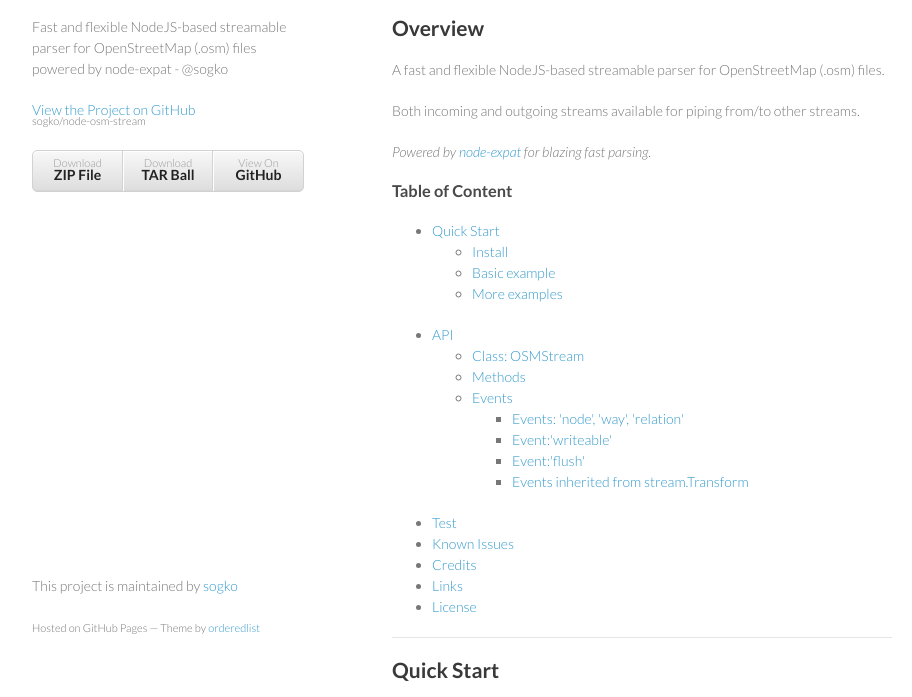
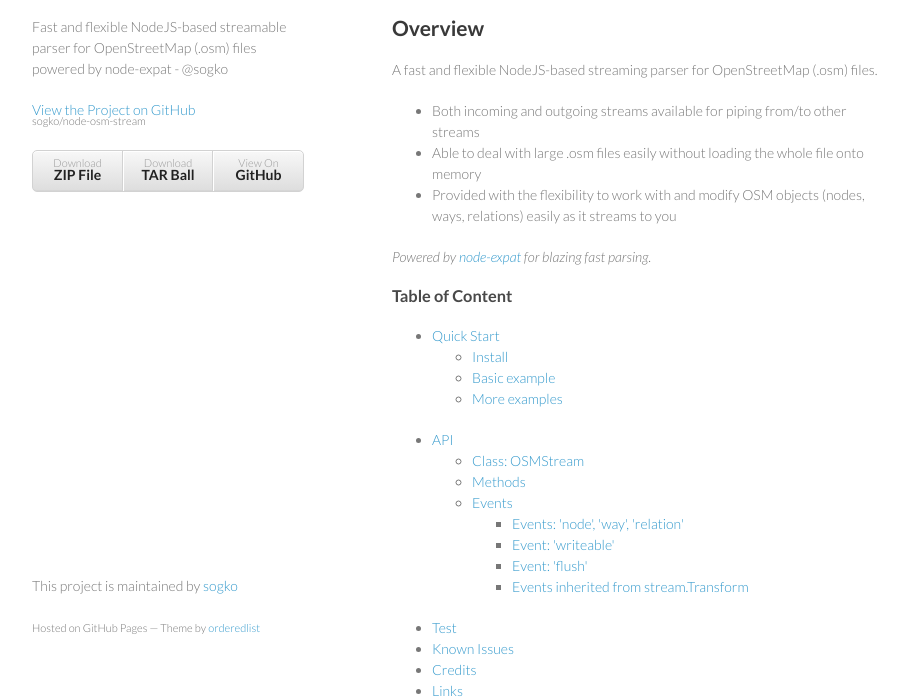
Before and after one commit to sogko/node-osm-stream, a plain HTML site: page index.html in a window 1280 px wide. Shown: the part 93-790 px from the top of the page, without its empty margins (178-1090 px from the left). Drawn offline with Linux system fonts and the light colour scheme.

Commit message:
Create gh-pages branch via GitHub

```diff
--- a/index.html
+++ b/index.html
@@ -34,11 +34,13 @@
 <h2>
 <a name="overview" class="anchor" href="#overview"><span class="octicon octicon-link"></span></a>Overview</h2>
 
-<p>A fast and flexible NodeJS-based streamable parser for OpenStreetMap (.osm) files.</p>
+<p>A fast and flexible NodeJS-based streaming parser for OpenStreetMap (.osm) files.</p>
 
-<p>Both incoming and outgoing streams available for piping from/to other streams.</p>
-
-<p><em>Powered by  <a href="https://github.com/node-xmpp/node-expat">node-expat</a> for blazing fast parsing.</em></p>
+<ul>
+<li>Both incoming and outgoing streams available for piping from/to other streams</li>
+<li>Able to deal with large .osm files easily without loading the whole file onto memory</li>
+<li>Provided with the flexibility to work with and modify OSM objects (nodes, ways, relations) easily as it streams to you</li>
+</ul><p><em>Powered by  <a href="https://github.com/node-xmpp/node-expat">node-expat</a> for blazing fast parsing.</em></p>
 
 <h3>
 <a name="table-of-content" class="anchor" href="#table-of-content"><span class="octicon octicon-link"></span></a>Table of Content</h3>
@@ -64,8 +66,8 @@
 
 <ul>
 <li><a href="#events-node-way-relation">Events: 'node', 'way', 'relation'</a></li>
-<li><a href="#event-writeable">Event:'writeable'</a></li>
-<li><a href="#event-flush">Event:'flush'</a></li>
+<li><a href="#event-writeable">Event: 'writeable'</a></li>
+<li><a href="#event-flush">Event: 'flush'</a></li>
 <li><a href="#events-inherited-from-streamtransform">Events inherited from stream.Transform</a></li>
 </ul>
 </li>
@@ -186,7 +188,7 @@
 </code></pre>
 
 <h4>
-<a name="event-writable" class="anchor" href="#event-writable"><span class="octicon octicon-link"></span></a>Event: 'writable'</h4>
+<a name="event-writeable" class="anchor" href="#event-writeable"><span class="octicon octicon-link"></span></a>Event: 'writeable'</h4>
 
 <p>When a chunk of data is ready to be written to the outgoing stream, it will emit a 'writeable' event.</p>
 
```
Also changed, not shown: params.json (+1 -1 lines).
